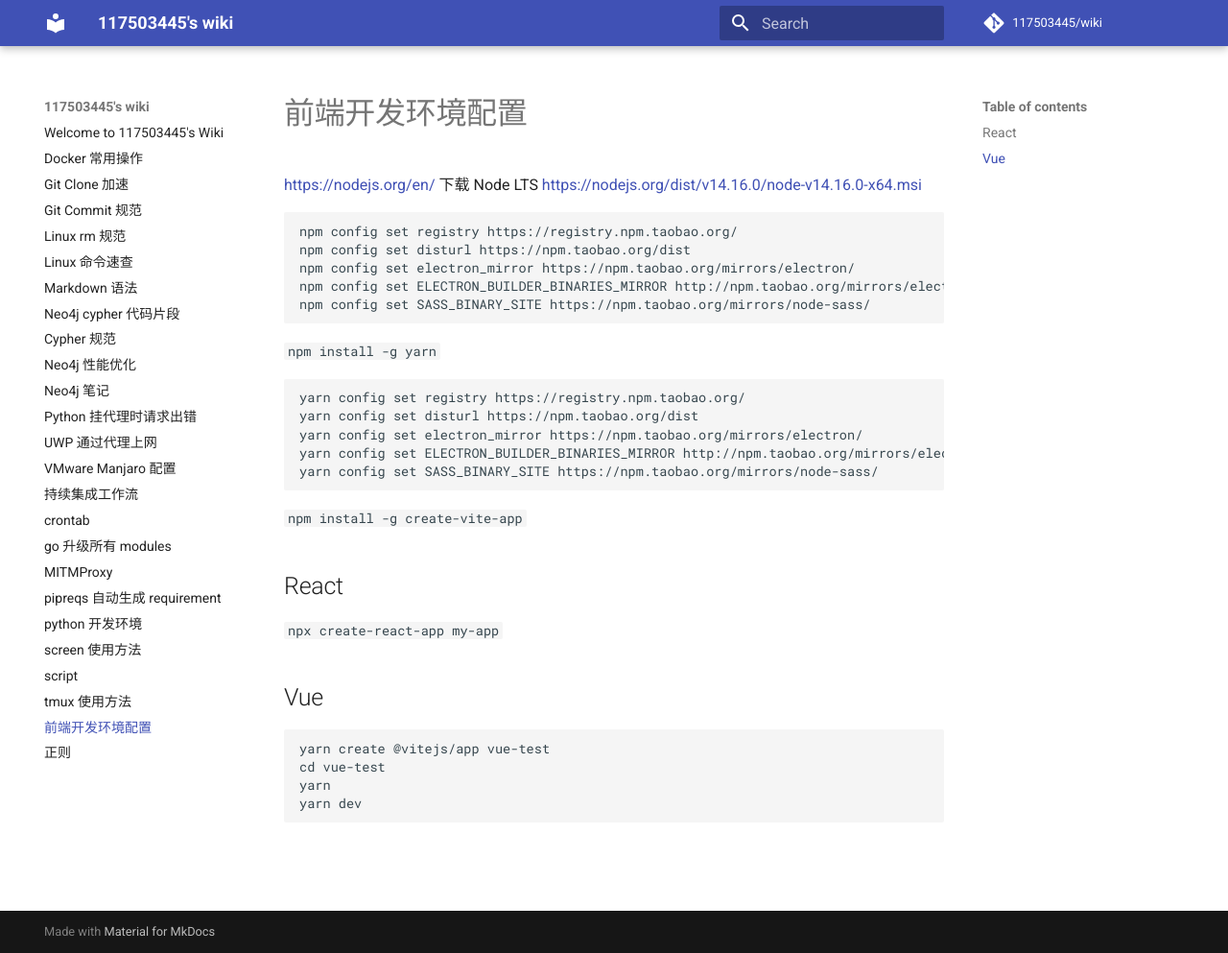
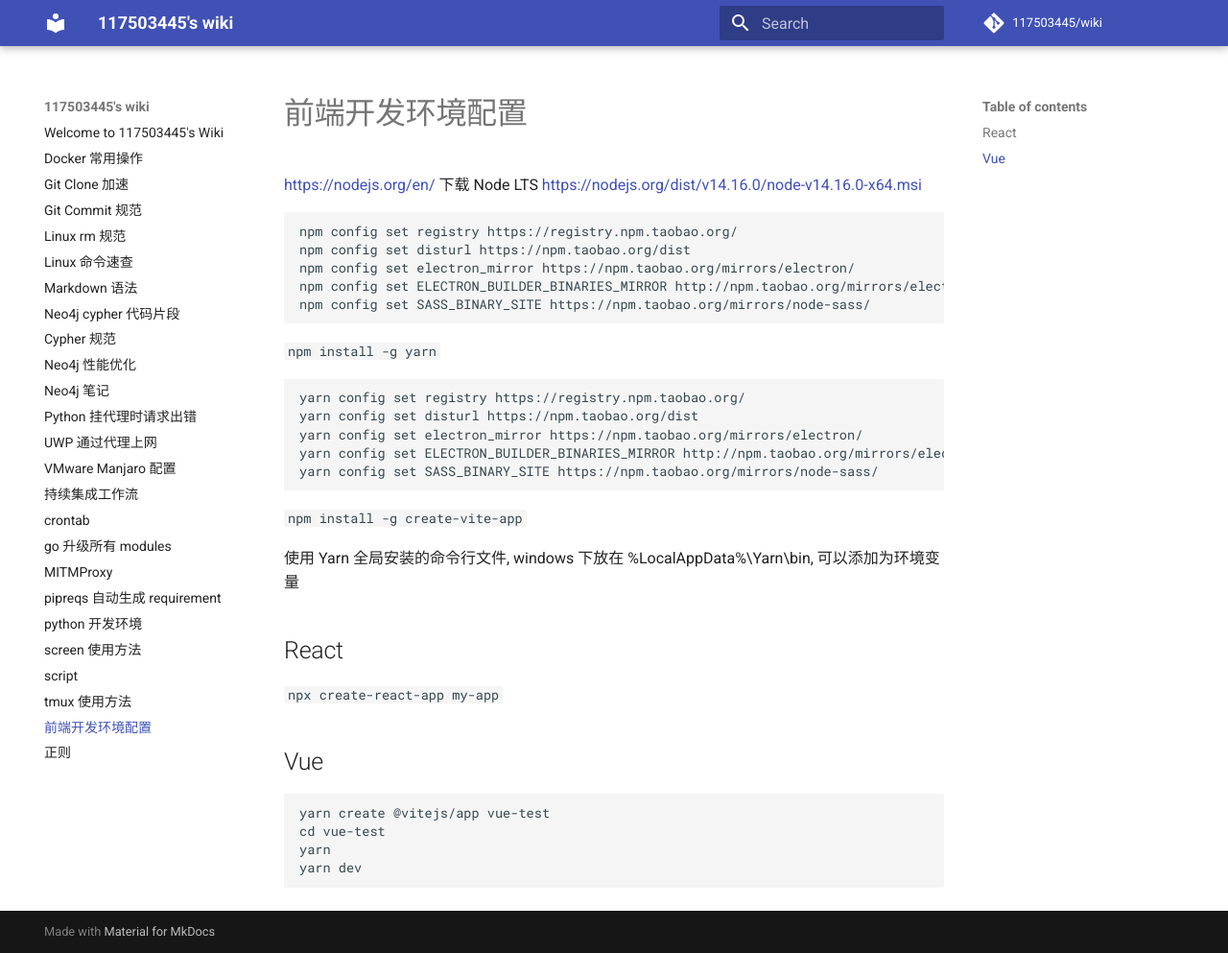
Before and after one commit to 117503445/wiki, an MkDocs documentation site: the page built from docs/前端开发环境配置.md, in a window 1280 px wide and 993 px high. Shown: the whole window at 96% size. Built offline with MkDocs 1.6.1 and Material for MkDocs 9.7.7, drawn with Linux system fonts in a browser that asks for light colours; comment, search, counter and statistics services are not loaded.

Commit message:
Update 前端开发环境配置.md

```diff
--- a/docs/前端开发环境配置.md
+++ b/docs/前端开发环境配置.md
@@ -22,6 +22,8 @@ yarn config set SASS_BINARY_SITE https://npm.taobao.org/mirrors/node-sass/
 
 `npm install -g create-vite-app`
 
+使用 Yarn 全局安装的命令行文件, windows 下放在 %LocalAppData%\Yarn\bin, 可以添加为环境变量
+
 ## React
 
 `npx create-react-app my-app`
```
